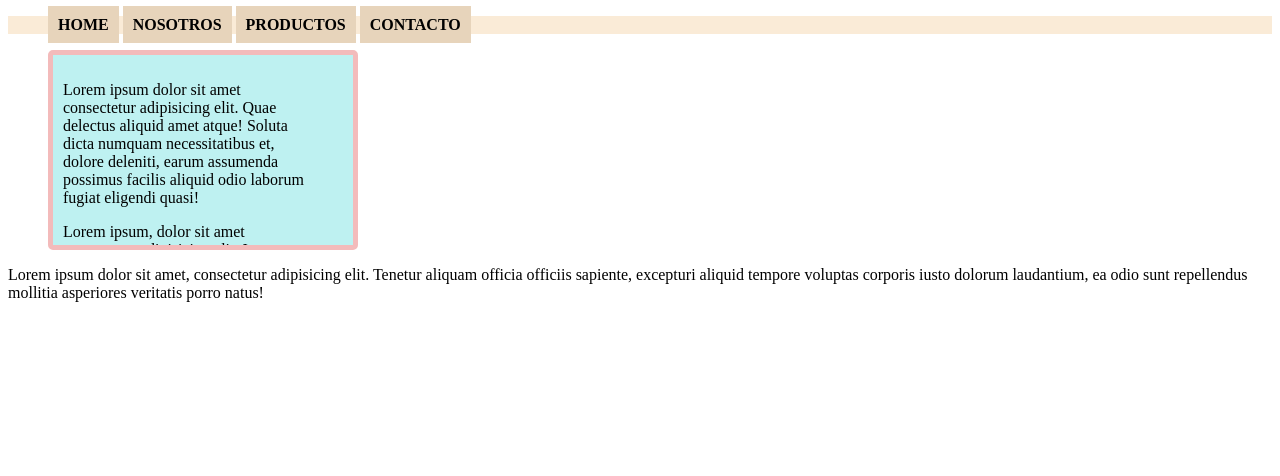
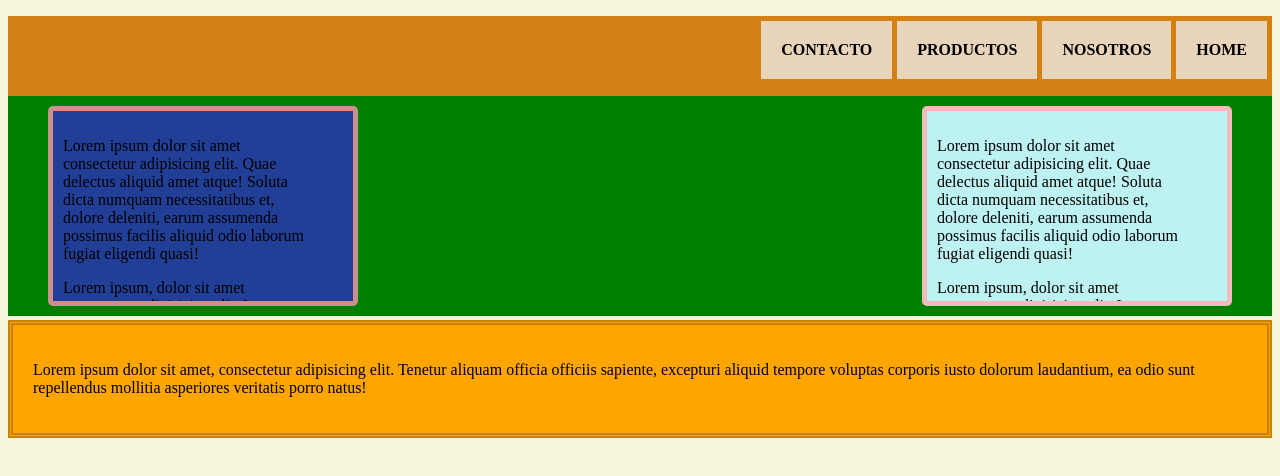
Before and after one commit to eleocordi/diploutn2024, a plain HTML site: page clase4/index.html in a window 1280 px wide. Drawn offline with Linux system fonts and the light colour scheme.

Commit message:
agregados

```diff
--- a/clase4/index.html
+++ b/clase4/index.html
@@ -1,14 +1,14 @@
 <!DOCTYPE html>
 <html lang="en">
   <head>
-    <meta charset="UTF-8">
-    <meta name="viewport" content="width=device-width, initial-scale=1.0">
+    <meta charset="UTF-8" />
+    <meta name="viewport" content="width=device-width, initial-scale=1.0" />
     <title>Intro css</title>
-    <link rel="stylesheet" href="/style.css">
+    <link rel="stylesheet" href="style.css" />
   </head>
   <body>
     <div class="navegacion">
-    <nav >
+      <nav>
         <ul>
           <li>HOME</li>
           <li>NOSOTROS</li>
@@ -17,12 +17,44 @@
         </ul>
       </nav>
     </div>
+    <span class="contenedor">
     <div class="box-model">
-        <p>Lorem ipsum dolor sit amet consectetur adipisicing elit. Quae delectus aliquid amet atque! Soluta dicta numquam necessitatibus et, dolore deleniti, earum assumenda possimus facilis aliquid odio laborum fugiat eligendi quasi!</p>
-    <p>Lorem ipsum, dolor sit amet consectetur adipisicing elit. Iusto assumenda ex ullam iste dolor, distinctio molestiae neque esse! Veritatis itaque beatae commodi qui. Non autem odit, deleniti eaque nihil explicabo.</p>
+      <p>
+        Lorem ipsum dolor sit amet consectetur adipisicing elit. Quae delectus
+        aliquid amet atque! Soluta dicta numquam necessitatibus et, dolore
+        deleniti, earum assumenda possimus facilis aliquid odio laborum fugiat
+        eligendi quasi!
+      </p>
+      <p>
+        Lorem ipsum, dolor sit amet consectetur adipisicing elit. Iusto
+        assumenda ex ullam iste dolor, distinctio molestiae neque esse!
+        Veritatis itaque beatae commodi qui. Non autem odit, deleniti eaque
+        nihil explicabo.
+      </p>
     </div>
-    <aside >
-        <p>Lorem ipsum dolor sit amet, consectetur adipisicing elit. Tenetur aliquam officia officiis sapiente, excepturi aliquid tempore voluptas corporis iusto dolorum laudantium, ea odio sunt repellendus mollitia asperiores veritatis porro natus!</p>
+    <div class="box-model2">
+      <p>
+        Lorem ipsum dolor sit amet consectetur adipisicing elit. Quae delectus
+        aliquid amet atque! Soluta dicta numquam necessitatibus et, dolore
+        deleniti, earum assumenda possimus facilis aliquid odio laborum fugiat
+        eligendi quasi!
+      </p>
+      <p>
+        Lorem ipsum, dolor sit amet consectetur adipisicing elit. Iusto
+        assumenda ex ullam iste dolor, distinctio molestiae neque esse!
+        Veritatis itaque beatae commodi qui. Non autem odit, deleniti eaque
+        nihil explicabo.
+      </p>
+    </div>
+    </span>
+
+    <aside class="aside">
+      <p>
+        Lorem ipsum dolor sit amet, consectetur adipisicing elit. Tenetur
+        aliquam officia officiis sapiente, excepturi aliquid tempore voluptas
+        corporis iusto dolorum laudantium, ea odio sunt repellendus mollitia
+        asperiores veritatis porro natus!
+      </p>
     </aside>
   </body>
 </html>
--- a/clase4/style.css
+++ b/clase4/style.css
@@ -1,19 +1,53 @@
+body {
+  background-color: beige;
+}
 .navegacion {
-  background-color: antiquewhite;
+  background-color: rgb(211, 128, 20);
   font-weight: bold;
+  height: 80px;
 }
 .navegacion li {
   background-color: #e7d4bb;
   display: inline;
-  padding: 10px;
+  margin-top: 5px;
+  margin-right: 5px;
+  padding: 20px;
+  float: right;
+}
+.contenedor {
+  display: inline-block;
+  background-color: green;
+  width: 100%;
 }
 .box-model {
   background-color: rgb(190, 241, 241);
   width: 250px;
-  height:150px;
+  height: 150px;
   padding: 10px 40px 30px 10px;
   margin: 10px 40px;
   border: solid 5px rgb(243, 187, 187);
   border-radius: 5px;
   overflow: scroll;
+float: right;
 }
+
+.box-model2 {
+  background-color: rgb(34, 63, 151);
+  width: 250px;
+  height: 150px;
+  padding: 10px 40px 30px 10px;
+  margin: 10px 40px;
+  border: solid 5px rgb(206, 143, 143);
+  border-radius: 5px;
+  overflow: scroll;
+
+}
+
+.aside {
+  background-color: orange;
+  border: double 5px rgb(198, 130, 3);
+  width: auto;
+  height: auto;
+  padding: 20px;
+  margin: auto;
+}
```
Lines whose indentation alone changed are shown as unchanged.
